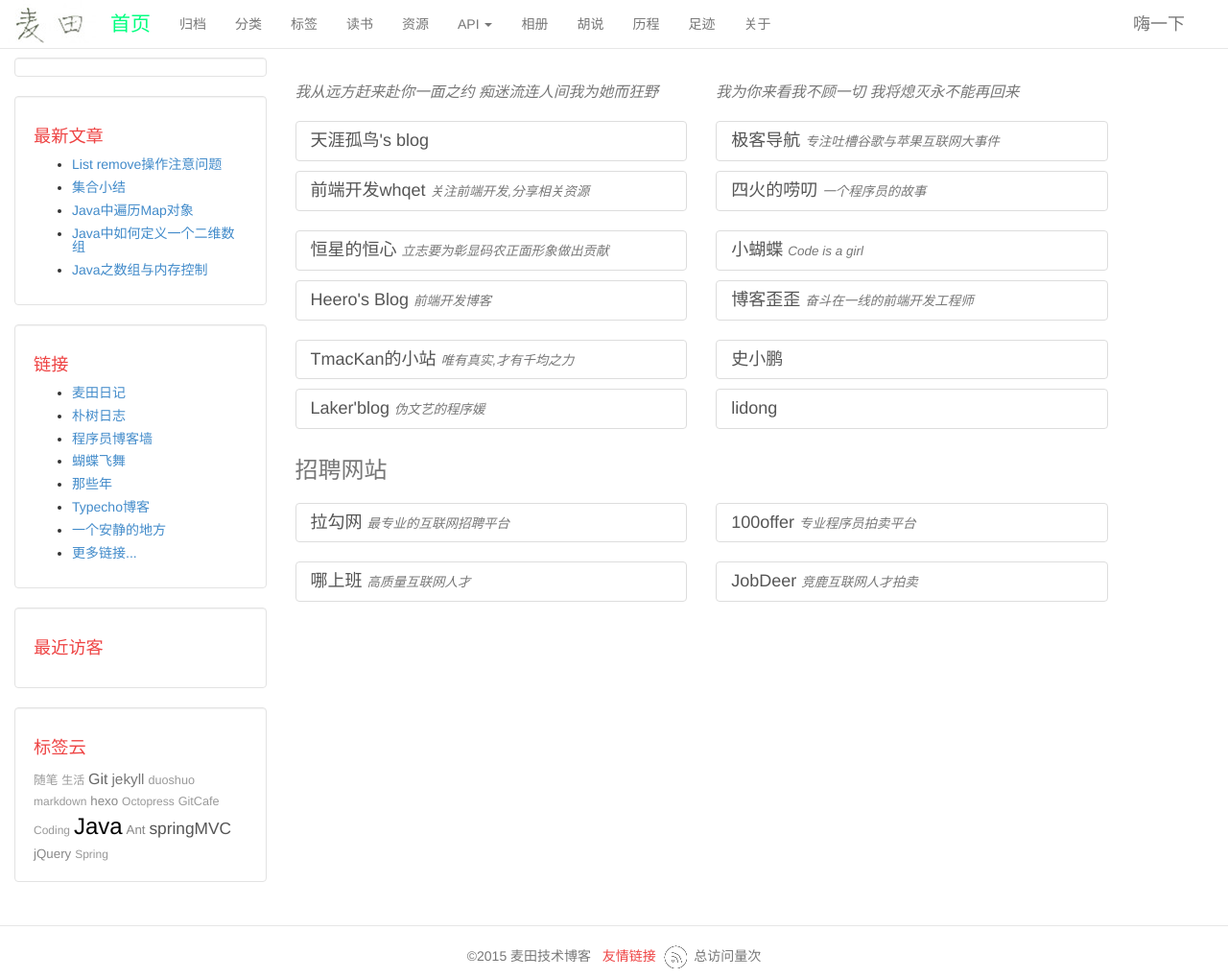
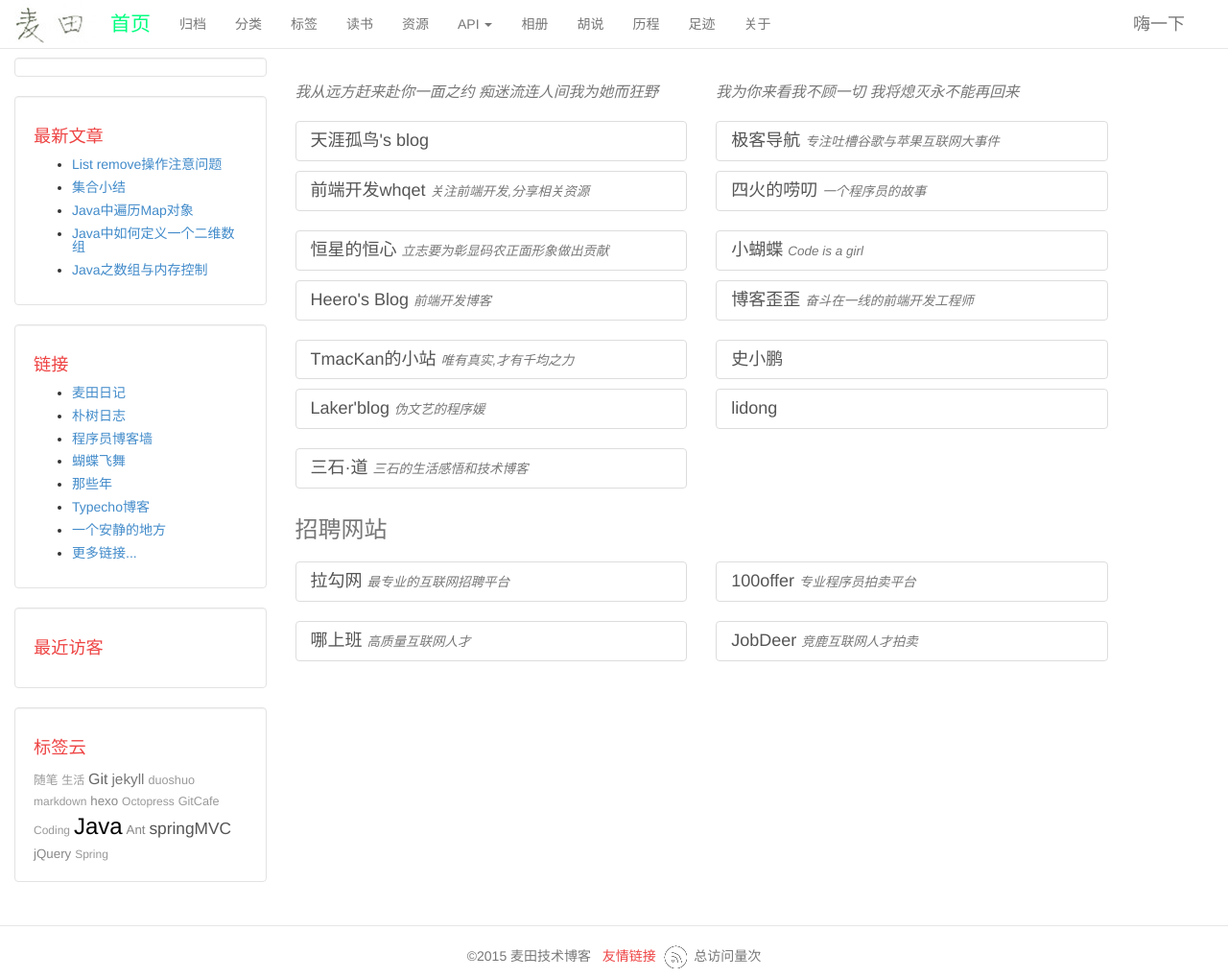
Before and after one commit to itmyhome2013/itmyhome2013.github.com, a Jekyll site: the page built from friends.html, in a window 1280 px wide and 1019 px high. Shown: the whole window at 96% size. Built offline with Jekyll 4.4.1, drawn with Linux system fonts in a browser that asks for light colours; Markdown is read by kramdown in place of the engine named in the settings; comment, search, counter and statistics services are not loaded.

Commit message:
add friends link

```diff
--- a/friends.html
+++ b/friends.html
@@ -39,6 +39,10 @@ layout: default
 			<h4><a href="http://blog.lidong.me" target="_blank" class="list-group-item">lidong</a></h4>
         </div>
 
+		<div class="col-lg-6">
+		    <h4><a href="http://www.molotang.com/" target="_blank" class="list-group-item">三石·道 <small><em> 三石的生活感悟和技术博客</em></small></a></h4>
+        </div>
+
       </div>
 
 	  <h3 class="text-muted">招聘网站</h3>
```
